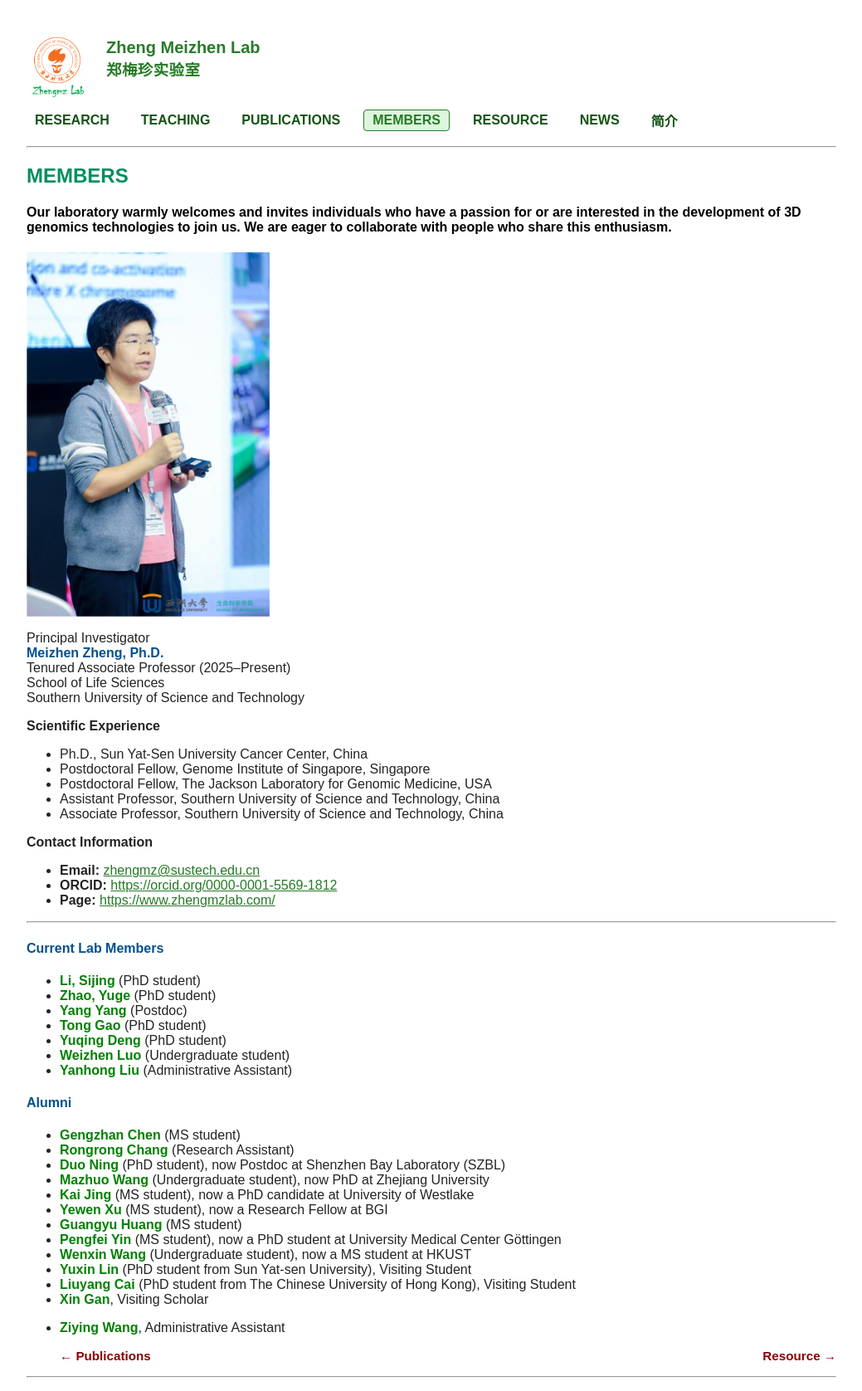
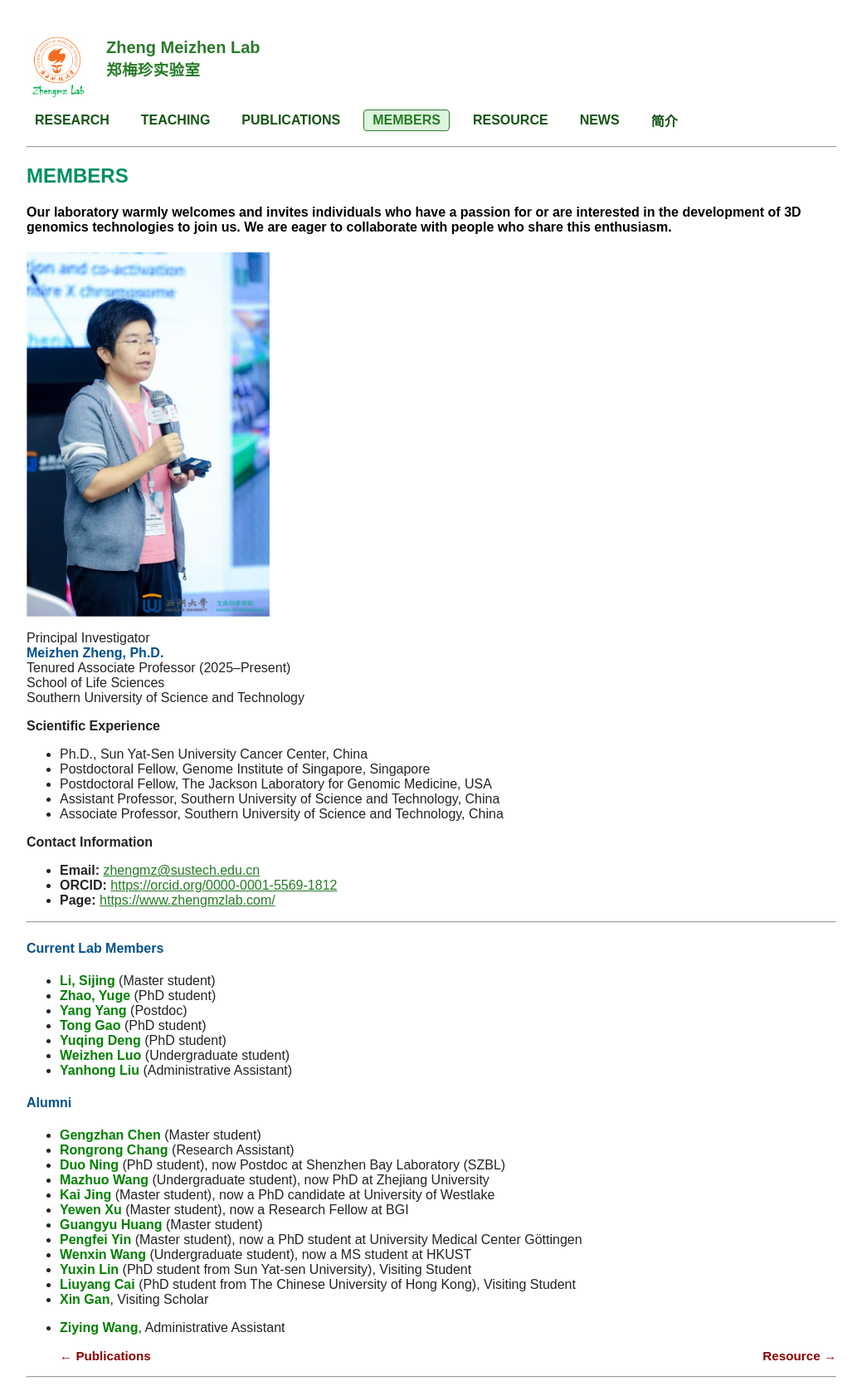
Before and after one commit to ZhengmzLab/zhengmzlab.github.io, a Jekyll site: the page built from members.md, in a window 1280 px wide. Shown: the whole page at 83% size, without its empty margins (120-1159 px from the left). Built offline with Jekyll 4.4.1, drawn with Linux system fonts in a browser that asks for light colours; comment, search, counter and statistics services are not loaded.

Commit message:
Change member designations in members.md
Updated member statuses from PhD to Master for Sijing Li and from MS to Master for several alumni.

```diff
--- a/members.md
+++ b/members.md
@@ -35,7 +35,7 @@ Principal Investigator
 
 #### <span style="color:#00508f; font-weight:bold;">Current Lab Members</span>
 
-- <strong><span style="color:green;">Li, Sijing</span></strong> (PhD student)
+- <strong><span style="color:green;">Li, Sijing</span></strong> (Master student)
 - <strong><span style="color:green;">Zhao, Yuge</span></strong> (PhD student)
 - <strong><span style="color:green;">Yang Yang</span></strong> (Postdoc)
 - <strong><span style="color:green;">Tong Gao</span></strong> (PhD student)
@@ -45,14 +45,14 @@ Principal Investigator
 
 
 #### <span style="color:#00508f; font-weight:bold;">Alumni</span>
-- <strong><span style="color:green;">Gengzhan Chen</span></strong> (MS student)
+- <strong><span style="color:green;">Gengzhan Chen</span></strong> (Master student)
 - <strong><span style="color:green;">Rongrong Chang</span></strong> (Research Assistant)
 - <strong><span style="color:green;">Duo Ning</span></strong> (PhD student), now Postdoc at Shenzhen Bay Laboratory (SZBL)
 - <strong><span style="color:green;">Mazhuo Wang</span></strong> (Undergraduate student), now PhD at Zhejiang University
-- <strong><span style="color:green;">Kai Jing</span></strong> (MS student), now a PhD candidate at University of Westlake
-- <strong><span style="color:green;">Yewen Xu</span></strong> (MS student), now a Research Fellow at BGI
-- <strong><span style="color:green;">Guangyu Huang</span></strong> (MS student)
-- <strong><span style="color:green;">Pengfei Yin</span></strong> (MS student), now a PhD student at University Medical Center Göttingen
+- <strong><span style="color:green;">Kai Jing</span></strong> (Master student), now a PhD candidate at University of Westlake
+- <strong><span style="color:green;">Yewen Xu</span></strong> (Master student), now a Research Fellow at BGI
+- <strong><span style="color:green;">Guangyu Huang</span></strong> (Master student)
+- <strong><span style="color:green;">Pengfei Yin</span></strong> (Master student), now a PhD student at University Medical Center Göttingen
 - <strong><span style="color:green;">Wenxin Wang</span></strong> (Undergraduate student), now a MS student at HKUST
 - <strong><span style="color:green;">Yuxin Lin</span></strong> (PhD student from Sun Yat-sen University), Visiting Student
 - <strong><span style="color:green;">Liuyang Cai</span></strong> (PhD student from The Chinese University of Hong Kong), Visiting Student
```
